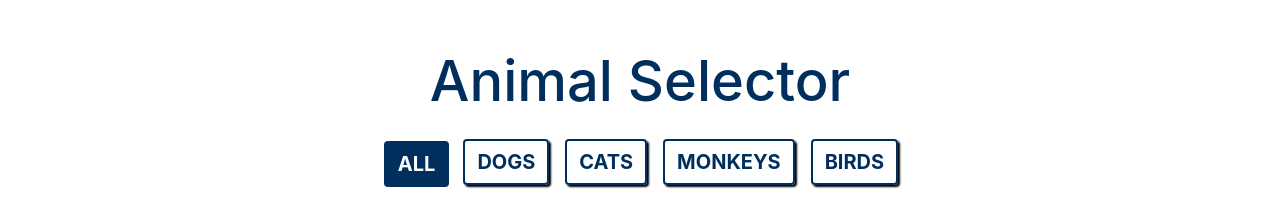
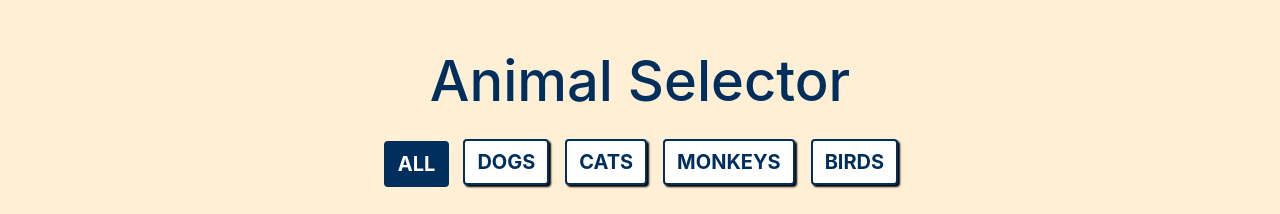
Before and after one commit to sgedye/selector, a plain HTML site: page index.html in a window 1280 px wide. Shown: the top 214 px of the page. Drawn offline with nearby package versions, Linux system fonts and the light colour scheme.

Commit message:
Update style.css

```diff
--- a/styles/style.css
+++ b/styles/style.css
@@ -11,6 +11,8 @@
   -webkit-box-sizing: border-box; }
 
 /*** SELECTOR ***/
+#selector { background: papayawhip; }
+
 #selector h1 {
   text-align: center;
   font-size: 3.5em;
@@ -19,6 +21,7 @@
 /* selector buttons */
 .filter-btn {
   color: var(--mainDarkBlue) !important;
+  background: white;
   border: 2px solid var(--mainDarkBlue) !important;
   box-shadow: 2px 2px 2px var(--mainBlack);
   font-weight: bold;
```
